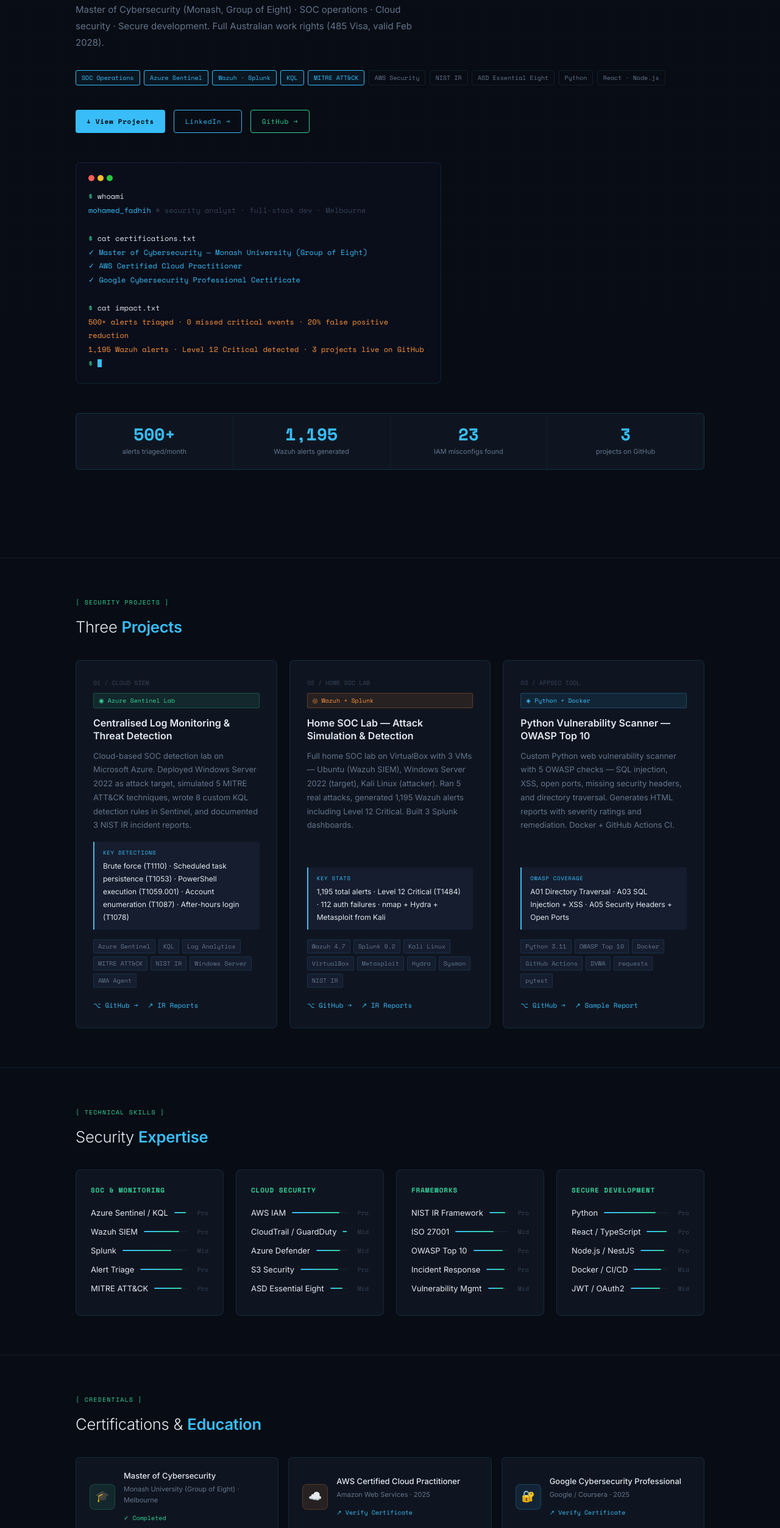
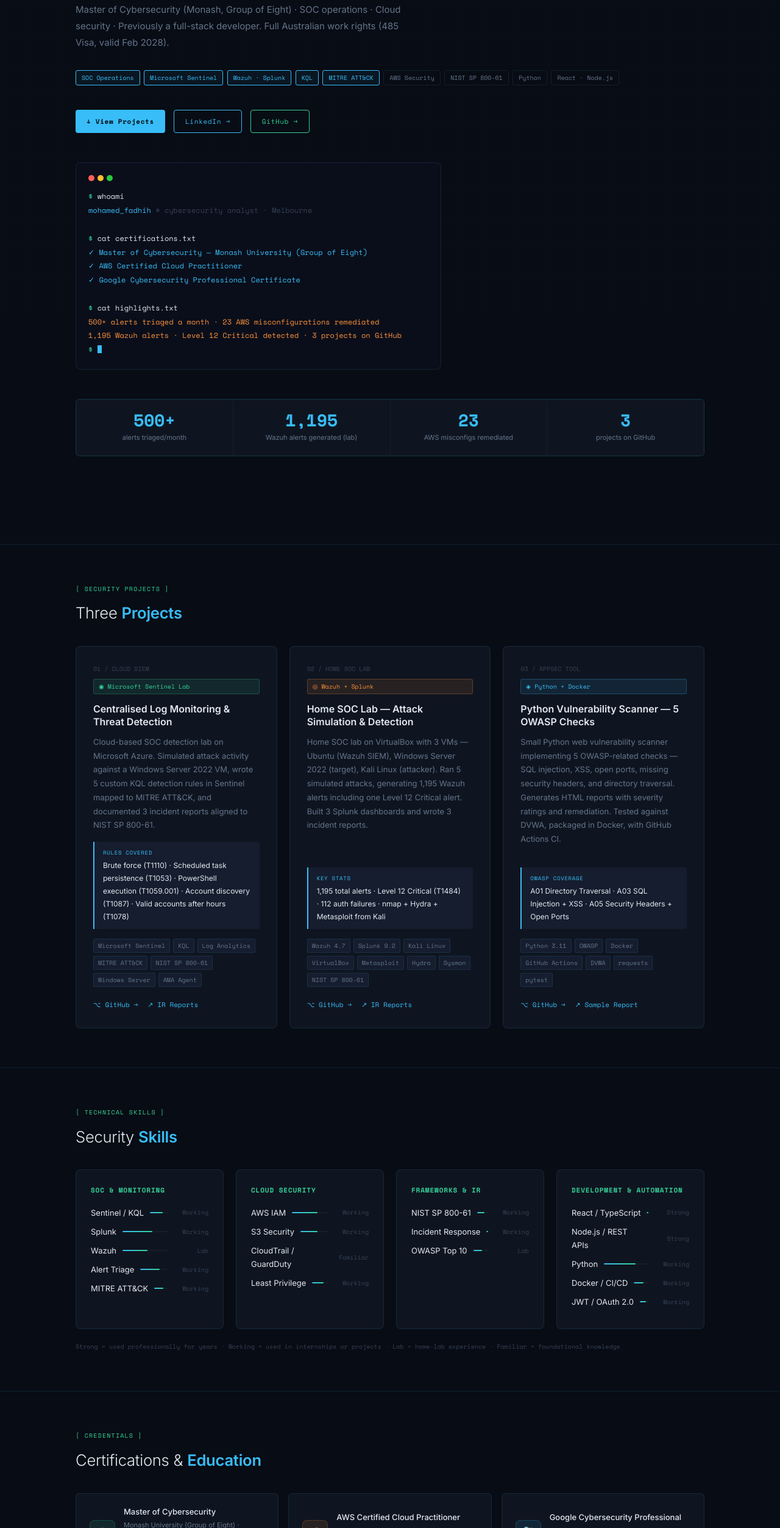
Before and after one commit to mdfadhih/cybersecurity-portfolio, a plain HTML site: page index.html in a window 1280 px wide. Shown: the part 295-2800 px from the top of the page at 61% size. Drawn offline with nearby package versions, Linux system fonts and the light colour scheme.

Commit message:
Update index.html

```diff
--- a/index.html
+++ b/index.html
@@ -109,7 +109,8 @@
 .skill-name{font-size:13px}
 .skill-bar{flex:1;height:2px;background:var(--surface2);margin:0 10px;border-radius:2px;overflow:hidden}
 .skill-fill{height:100%;border-radius:2px;background:linear-gradient(90deg,var(--accent),var(--accent2))}
-.skill-lvl{font-family:var(--mono);font-size:10px;color:var(--dim);min-width:24px;text-align:right}
+.skill-lvl{font-family:var(--mono);font-size:10px;color:var(--dim);min-width:56px;text-align:right}
+.skill-legend{font-family:var(--mono);font-size:10px;color:var(--dim);margin-top:1.25rem}
 
 /* CERTS */
 .certs{display:grid;grid-template-columns:repeat(auto-fit,minmax(260px,1fr));gap:1rem}
@@ -135,6 +136,8 @@
 .tl-role{font-size:14px;font-weight:600;margin-bottom:2px}
 .tl-co{font-size:12px;color:var(--accent);margin-bottom:.625rem}
 .tl-desc{font-size:13px;color:var(--muted);line-height:1.75}
+.tl-desc ul{padding-left:1.1rem}
+.tl-desc li{margin-bottom:.35rem}
 .tl-tags{display:flex;flex-wrap:wrap;gap:4px;margin-top:.625rem}
 .tl-tag{font-family:var(--mono);font-size:10px;padding:2px 6px;border-radius:2px;background:var(--surface2);color:var(--dim);border:1px solid var(--border)}
 
@@ -176,47 +179,46 @@
   <div class="hero-tag">Cybersecurity Portfolio — Melbourne, AU</div>
   <h1>
     <strong>Mohamed Fadhih</strong>
-    <span class="sub">Security & Cloud Engineer · Full Stack Developer</span>
+    <span class="sub">Cybersecurity Analyst · SOC &amp; Cloud Security (early career)</span>
   </h1>
-  <p class="hero-desc">Master of Cybersecurity (Monash, Group of Eight) · SOC operations · Cloud security · Secure development. Full Australian work rights (485 Visa, valid Feb 2028).</p>
+  <p class="hero-desc">Master of Cybersecurity (Monash, Group of Eight) · SOC operations · Cloud security · Previously a full-stack developer. Full Australian work rights (485 Visa, valid Feb 2028).</p>
   <div class="chips">
     <span class="chip on">SOC Operations</span>
-    <span class="chip on">Azure Sentinel</span>
+    <span class="chip on">Microsoft Sentinel</span>
     <span class="chip on">Wazuh · Splunk</span>
     <span class="chip on">KQL</span>
-    <span class="chip on">MITRE ATT&CK</span>
+    <span class="chip on">MITRE ATT&amp;CK</span>
     <span class="chip">AWS Security</span>
-    <span class="chip">NIST IR</span>
-    <span class="chip">ASD Essential Eight</span>
+    <span class="chip">NIST SP 800-61</span>
     <span class="chip">Python</span>
     <span class="chip">React · Node.js</span>
   </div>
   <div class="btns">
     <a href="#projects" class="btn btn-p">↓ View Projects</a>
-    <a href="https://linkedin.com/in/fadhih" target="_blank" class="btn btn-o">LinkedIn →</a>
+    <a href="https://www.linkedin.com/in/fadhih" target="_blank" class="btn btn-o">LinkedIn →</a>
     <a href="https://github.com/mdfadhih" target="_blank" class="btn btn-g">GitHub →</a>
   </div>
 
   <div class="terminal">
     <div class="t-header"><div class="td tr"></div><div class="td ty"></div><div class="td tg"></div></div>
     <div class="t-line"><span class="p">$</span> <span class="c">whoami</span></div>
-    <div class="t-line"><span class="o">mohamed_fadhih</span> <span style="color:var(--dim)"># security analyst · full-stack dev · Melbourne</span></div>
+    <div class="t-line"><span class="o">mohamed_fadhih</span> <span style="color:var(--dim)"># cybersecurity analyst · Melbourne</span></div>
     <div class="t-line">&nbsp;</div>
     <div class="t-line"><span class="p">$</span> <span class="c">cat certifications.txt</span></div>
     <div class="t-line"><span class="o">✓ Master of Cybersecurity — Monash University (Group of Eight)</span></div>
     <div class="t-line"><span class="o">✓ AWS Certified Cloud Practitioner</span></div>
     <div class="t-line"><span class="o">✓ Google Cybersecurity Professional Certificate</span></div>
     <div class="t-line">&nbsp;</div>
-    <div class="t-line"><span class="p">$</span> <span class="c">cat impact.txt</span></div>
-    <div class="t-line"><span class="h">500+ alerts triaged · 0 missed critical events · 20% false positive reduction</span></div>
-    <div class="t-line"><span class="h">1,195 Wazuh alerts · Level 12 Critical detected · 3 projects live on GitHub</span></div>
+    <div class="t-line"><span class="p">$</span> <span class="c">cat highlights.txt</span></div>
+    <div class="t-line"><span class="h">500+ alerts triaged a month · 23 AWS misconfigurations remediated</span></div>
+    <div class="t-line"><span class="h">1,195 Wazuh alerts · Level 12 Critical detected · 3 projects on GitHub</span></div>
     <div class="t-line"><span class="p">$ </span><span class="cursor"></span></div>
   </div>
 
   <div class="metrics">
     <div class="metric"><span class="n">500+</span><div class="l">alerts triaged/month</div></div>
-    <div class="metric"><span class="n">1,195</span><div class="l">Wazuh alerts generated</div></div>
-    <div class="metric"><span class="n">23</span><div class="l">IAM misconfigs found</div></div>
+    <div class="metric"><span class="n">1,195</span><div class="l">Wazuh alerts generated (lab)</div></div>
+    <div class="metric"><span class="n">23</span><div class="l">AWS misconfigs remediated</div></div>
     <div class="metric"><span class="n">3</span><div class="l">projects on GitHub</div></div>
   </div>
 </div>
@@ -234,19 +236,19 @@
 
     <div class="card">
       <div class="card-num">01 / CLOUD SIEM</div>
-      <span class="badge b-soc">◉ Azure Sentinel Lab</span>
-      <h3>Centralised Log Monitoring & Threat Detection</h3>
-      <p>Cloud-based SOC detection lab on Microsoft Azure. Deployed Windows Server 2022 as attack target, simulated 5 MITRE ATT&CK techniques, wrote 8 custom KQL detection rules in Sentinel, and documented 3 NIST IR incident reports.</p>
+      <span class="badge b-soc">◉ Microsoft Sentinel Lab</span>
+      <h3>Centralised Log Monitoring &amp; Threat Detection</h3>
+      <p>Cloud-based SOC detection lab on Microsoft Azure. Simulated attack activity against a Windows Server 2022 VM, wrote 5 custom KQL detection rules in Sentinel mapped to MITRE ATT&amp;CK, and documented 3 incident reports aligned to NIST SP 800-61.</p>
       <div class="impact">
-        <div class="il">KEY DETECTIONS</div>
-        <p>Brute force (T1110) · Scheduled task persistence (T1053) · PowerShell execution (T1059.001) · Account enumeration (T1087) · After-hours login (T1078)</p>
+        <div class="il">RULES COVERED</div>
+        <p>Brute force (T1110) · Scheduled task persistence (T1053) · PowerShell execution (T1059.001) · Account discovery (T1087) · Valid accounts after hours (T1078)</p>
       </div>
       <div class="tags">
-        <span class="tag">Azure Sentinel</span>
+        <span class="tag">Microsoft Sentinel</span>
         <span class="tag">KQL</span>
         <span class="tag">Log Analytics</span>
-        <span class="tag">MITRE ATT&CK</span>
-        <span class="tag">NIST IR</span>
+        <span class="tag">MITRE ATT&amp;CK</span>
+        <span class="tag">NIST SP 800-61</span>
         <span class="tag">Windows Server</span>
         <span class="tag">AMA Agent</span>
       </div>
@@ -259,8 +261,8 @@
     <div class="card">
       <div class="card-num">02 / HOME SOC LAB</div>
       <span class="badge b-lab">◎ Wazuh + Splunk</span>
-      <h3>Home SOC Lab — Attack Simulation & Detection</h3>
-      <p>Full home SOC lab on VirtualBox with 3 VMs — Ubuntu (Wazuh SIEM), Windows Server 2022 (target), Kali Linux (attacker). Ran 5 real attacks, generated 1,195 Wazuh alerts including Level 12 Critical. Built 3 Splunk dashboards.</p>
+      <h3>Home SOC Lab — Attack Simulation &amp; Detection</h3>
+      <p>Home SOC lab on VirtualBox with 3 VMs — Ubuntu (Wazuh SIEM), Windows Server 2022 (target), Kali Linux (attacker). Ran 5 simulated attacks, generating 1,195 Wazuh alerts including one Level 12 Critical alert. Built 3 Splunk dashboards and wrote 3 incident reports.</p>
       <div class="impact">
         <div class="il">KEY STATS</div>
         <p>1,195 total alerts · Level 12 Critical (T1484) · 112 auth failures · nmap + Hydra + Metasploit from Kali</p>
@@ -273,7 +275,7 @@
         <span class="tag">Metasploit</span>
         <span class="tag">Hydra</span>
         <span class="tag">Sysmon</span>
-        <span class="tag">NIST IR</span>
+        <span class="tag">NIST SP 800-61</span>
       </div>
       <div class="card-links">
         <a href="https://github.com/mdfadhih/home-soc-lab" target="_blank" class="clink">⌥ GitHub →</a>
@@ -284,15 +286,15 @@
     <div class="card">
       <div class="card-num">03 / APPSEC TOOL</div>
       <span class="badge b-py">◈ Python + Docker</span>
-      <h3>Python Vulnerability Scanner — OWASP Top 10</h3>
-      <p>Custom Python web vulnerability scanner with 5 OWASP checks — SQL injection, XSS, open ports, missing security headers, and directory traversal. Generates HTML reports with severity ratings and remediation. Docker + GitHub Actions CI.</p>
+      <h3>Python Vulnerability Scanner — 5 OWASP Checks</h3>
+      <p>Small Python web vulnerability scanner implementing 5 OWASP-related checks — SQL injection, XSS, open ports, missing security headers, and directory traversal. Generates HTML reports with severity ratings and remediation. Tested against DVWA, packaged in Docker, with GitHub Actions CI.</p>
       <div class="impact">
         <div class="il">OWASP COVERAGE</div>
         <p>A01 Directory Traversal · A03 SQL Injection + XSS · A05 Security Headers + Open Ports</p>
       </div>
       <div class="tags">
         <span class="tag">Python 3.11</span>
-        <span class="tag">OWASP Top 10</span>
+        <span class="tag">OWASP</span>
         <span class="tag">Docker</span>
         <span class="tag">GitHub Actions</span>
         <span class="tag">DVWA</span>
@@ -315,41 +317,39 @@
 <section id="skills">
 <div class="container">
   <div class="s-tag">Technical Skills</div>
-  <h2 class="s-title">Security <strong>Expertise</strong></h2>
+  <h2 class="s-title">Security <strong>Skills</strong></h2>
   <div class="skills-grid">
     <div class="skill-card">
-      <h3>SOC & Monitoring</h3>
-      <div class="skill-item"><span class="skill-name">Azure Sentinel / KQL</span><div class="skill-bar"><div class="skill-fill" style="width:85%"></div></div><span class="skill-lvl">Pro</span></div>
-      <div class="skill-item"><span class="skill-name">Wazuh SIEM</span><div class="skill-bar"><div class="skill-fill" style="width:80%"></div></div><span class="skill-lvl">Pro</span></div>
-      <div class="skill-item"><span class="skill-name">Splunk</span><div class="skill-bar"><div class="skill-fill" style="width:75%"></div></div><span class="skill-lvl">Mid</span></div>
-      <div class="skill-item"><span class="skill-name">Alert Triage</span><div class="skill-bar"><div class="skill-fill" style="width:88%"></div></div><span class="skill-lvl">Pro</span></div>
-      <div class="skill-item"><span class="skill-name">MITRE ATT&CK</span><div class="skill-bar"><div class="skill-fill" style="width:82%"></div></div><span class="skill-lvl">Pro</span></div>
+      <h3>SOC &amp; Monitoring</h3>
+      <div class="skill-item"><span class="skill-name">Sentinel / KQL</span><div class="skill-bar"><div class="skill-fill" style="width:70%"></div></div><span class="skill-lvl">Working</span></div>
+      <div class="skill-item"><span class="skill-name">Splunk</span><div class="skill-bar"><div class="skill-fill" style="width:65%"></div></div><span class="skill-lvl">Working</span></div>
+      <div class="skill-item"><span class="skill-name">Wazuh</span><div class="skill-bar"><div class="skill-fill" style="width:55%"></div></div><span class="skill-lvl">Lab</span></div>
+      <div class="skill-item"><span class="skill-name">Alert Triage</span><div class="skill-bar"><div class="skill-fill" style="width:70%"></div></div><span class="skill-lvl">Working</span></div>
+      <div class="skill-item"><span class="skill-name">MITRE ATT&amp;CK</span><div class="skill-bar"><div class="skill-fill" style="width:65%"></div></div><span class="skill-lvl">Working</span></div>
     </div>
     <div class="skill-card">
       <h3>Cloud Security</h3>
-      <div class="skill-item"><span class="skill-name">AWS IAM</span><div class="skill-bar"><div class="skill-fill" style="width:85%"></div></div><span class="skill-lvl">Pro</span></div>
-      <div class="skill-item"><span class="skill-name">CloudTrail / GuardDuty</span><div class="skill-bar"><div class="skill-fill" style="width:78%"></div></div><span class="skill-lvl">Mid</span></div>
-      <div class="skill-item"><span class="skill-name">Azure Defender</span><div class="skill-bar"><div class="skill-fill" style="width:75%"></div></div><span class="skill-lvl">Mid</span></div>
-      <div class="skill-item"><span class="skill-name">S3 Security</span><div class="skill-bar"><div class="skill-fill" style="width:80%"></div></div><span class="skill-lvl">Pro</span></div>
-      <div class="skill-item"><span class="skill-name">ASD Essential Eight</span><div class="skill-bar"><div class="skill-fill" style="width:70%"></div></div><span class="skill-lvl">Mid</span></div>
+      <div class="skill-item"><span class="skill-name">AWS IAM</span><div class="skill-bar"><div class="skill-fill" style="width:70%"></div></div><span class="skill-lvl">Working</span></div>
+      <div class="skill-item"><span class="skill-name">S3 Security</span><div class="skill-bar"><div class="skill-fill" style="width:60%"></div></div><span class="skill-lvl">Working</span></div>
+      <div class="skill-item"><span class="skill-name">CloudTrail / GuardDuty</span><div class="skill-bar"><div class="skill-fill" style="width:45%"></div></div><span class="skill-lvl">Familiar</span></div>
+      <div class="skill-item"><span class="skill-name">Least Privilege</span><div class="skill-bar"><div class="skill-fill" style="width:70%"></div></div><span class="skill-lvl">Working</span></div>
     </div>
     <div class="skill-card">
-      <h3>Frameworks</h3>
-      <div class="skill-item"><span class="skill-name">NIST IR Framework</span><div class="skill-bar"><div class="skill-fill" style="width:85%"></div></div><span class="skill-lvl">Pro</span></div>
-      <div class="skill-item"><span class="skill-name">ISO 27001</span><div class="skill-bar"><div class="skill-fill" style="width:72%"></div></div><span class="skill-lvl">Mid</span></div>
-      <div class="skill-item"><span class="skill-name">OWASP Top 10</span><div class="skill-bar"><div class="skill-fill" style="width:85%"></div></div><span class="skill-lvl">Pro</span></div>
-      <div class="skill-item"><span class="skill-name">Incident Response</span><div class="skill-bar"><div class="skill-fill" style="width:82%"></div></div><span class="skill-lvl">Pro</span></div>
-      <div class="skill-item"><span class="skill-name">Vulnerability Mgmt</span><div class="skill-bar"><div class="skill-fill" style="width:75%"></div></div><span class="skill-lvl">Mid</span></div>
+      <h3>Frameworks &amp; IR</h3>
+      <div class="skill-item"><span class="skill-name">NIST SP 800-61</span><div class="skill-bar"><div class="skill-fill" style="width:65%"></div></div><span class="skill-lvl">Working</span></div>
+      <div class="skill-item"><span class="skill-name">Incident Response</span><div class="skill-bar"><div class="skill-fill" style="width:65%"></div></div><span class="skill-lvl">Working</span></div>
+      <div class="skill-item"><span class="skill-name">OWASP Top 10</span><div class="skill-bar"><div class="skill-fill" style="width:55%"></div></div><span class="skill-lvl">Lab</span></div>
     </div>
     <div class="skill-card">
-      <h3>Secure Development</h3>
-      <div class="skill-item"><span class="skill-name">Python</span><div class="skill-bar"><div class="skill-fill" style="width:80%"></div></div><span class="skill-lvl">Pro</span></div>
-      <div class="skill-item"><span class="skill-name">React / TypeScript</span><div class="skill-bar"><div class="skill-fill" style="width:92%"></div></div><span class="skill-lvl">Pro</span></div>
-      <div class="skill-item"><span class="skill-name">Node.js / NestJS</span><div class="skill-bar"><div class="skill-fill" style="width:85%"></div></div><span class="skill-lvl">Pro</span></div>
-      <div class="skill-item"><span class="skill-name">Docker / CI/CD</span><div class="skill-bar"><div class="skill-fill" style="width:78%"></div></div><span class="skill-lvl">Mid</span></div>
-      <div class="skill-item"><span class="skill-name">JWT / OAuth2</span><div class="skill-bar"><div class="skill-fill" style="width:78%"></div></div><span class="skill-lvl">Mid</span></div>
+      <h3>Development &amp; Automation</h3>
+      <div class="skill-item"><span class="skill-name">React / TypeScript</span><div class="skill-bar"><div class="skill-fill" style="width:85%"></div></div><span class="skill-lvl">Strong</span></div>
+      <div class="skill-item"><span class="skill-name">Node.js / REST APIs</span><div class="skill-bar"><div class="skill-fill" style="width:85%"></div></div><span class="skill-lvl">Strong</span></div>
+      <div class="skill-item"><span class="skill-name">Python</span><div class="skill-bar"><div class="skill-fill" style="width:70%"></div></div><span class="skill-lvl">Working</span></div>
+      <div class="skill-item"><span class="skill-name">Docker / CI/CD</span><div class="skill-bar"><div class="skill-fill" style="width:65%"></div></div><span class="skill-lvl">Working</span></div>
+      <div class="skill-item"><span class="skill-name">JWT / OAuth 2.0</span><div class="skill-bar"><div class="skill-fill" style="width:70%"></div></div><span class="skill-lvl">Working</span></div>
     </div>
   </div>
+  <p class="skill-legend">Strong = used professionally for years · Working = used in internships or projects · Lab = home-lab experience · Familiar = foundational knowledge</p>
 </div>
 </section>
 
@@ -359,7 +359,7 @@
 <section>
 <div class="container">
   <div class="s-tag">Credentials</div>
-  <h2 class="s-title">Certifications & <strong>Education</strong></h2>
+  <h2 class="s-title">Certifications &amp; <strong>Education</strong></h2>
   <div class="certs">
     <div class="cert">
       <div class="cert-icon ci-m">🎓</div>
@@ -403,36 +403,69 @@
 <section id="experience">
 <div class="container">
   <div class="s-tag">Work History</div>
-  <h2 class="s-title">Security <strong>Experience</strong></h2>
+  <h2 class="s-title">Professional <strong>Experience</strong></h2>
   <div class="tl">
     <div class="tl-item">
       <div class="tl-dot"></div>
-      <div class="tl-meta">Sep 2025 – Dec 2025 · Singapore (Remote)</div>
-      <div class="tl-role">Cloud & Security Operations Intern</div>
+      <div class="tl-meta">Sep 2025 – Dec 2025 · Singapore (Remote internship)</div>
+      <div class="tl-role">Cloud &amp; Security Operations Intern</div>
       <div class="tl-co">Digillium Pte Ltd</div>
-      <div class="tl-desc">Monitored 500+ monthly production alerts via Azure Sentinel and Splunk — achieving zero missed critical events. Investigated 40+ high-severity incidents using NIST IR Framework, reducing MTTR by 25%. Cut alert false positive rate by 20% by refining Sentinel correlation rules.</div>
+      <div class="tl-desc">
+        <ul>
+          <li>Triaged 500+ security alerts a month in Microsoft Sentinel and Splunk, escalating those needing action with documented findings.</li>
+          <li>Investigated 40+ high-severity incidents using alert and log data, recording findings, escalation details and response steps.</li>
+          <li>Worked with incident response playbooks aligned with NIST SP 800-61.</li>
+        </ul>
+      </div>
       <div class="tl-tags">
-        <span class="tl-tag">Azure Sentinel</span><span class="tl-tag">Splunk</span><span class="tl-tag">KQL</span><span class="tl-tag">NIST IR</span><span class="tl-tag">24/7 SOC</span>
+        <span class="tl-tag">Microsoft Sentinel</span><span class="tl-tag">Splunk</span><span class="tl-tag">Alert Triage</span><span class="tl-tag">NIST SP 800-61</span>
       </div>
     </div>
     <div class="tl-item">
       <div class="tl-dot"></div>
-      <div class="tl-meta">Jan 2025 – Jul 2025 · Singapore (Remote)</div>
-      <div class="tl-role">AWS Cloud & Infrastructure Intern</div>
-      <div class="tl-co">Whizzstar Pte Ltd</div>
-      <div class="tl-desc">Audited 200+ AWS IAM policies — identifying 23 critical misconfigurations. Improved cloud compliance by 30% through ISO 27001 and ASD Essential Eight remediation. Maintained 100% alert coverage across AWS and Azure environments.</div>
+      <div class="tl-meta">Jan 2025 – Jul 2025 · Singapore (Remote internship)</div>
+      <div class="tl-role">AWS Cloud &amp; Infrastructure Intern</div>
+      <div class="tl-co">Whizzstar</div>
+      <div class="tl-desc">
+        <ul>
+          <li>Audited 200+ AWS IAM policies for excessive permissions, supporting a move towards least privilege.</li>
+          <li>Identified and remediated 23 critical security misconfigurations in AWS.</li>
+          <li>Wrote Python scripts to automate cloud compliance and security checks.</li>
+        </ul>
+      </div>
       <div class="tl-tags">
-        <span class="tl-tag">AWS IAM</span><span class="tl-tag">CloudTrail</span><span class="tl-tag">GuardDuty</span><span class="tl-tag">ISO 27001</span><span class="tl-tag">ASD E8</span>
+        <span class="tl-tag">AWS IAM</span><span class="tl-tag">Least Privilege</span><span class="tl-tag">Python</span>
       </div>
     </div>
     <div class="tl-item">
       <div class="tl-dot"></div>
       <div class="tl-meta">Jul 2023 – Jun 2024 · Melbourne · Hybrid</div>
-      <div class="tl-role">Software Developer</div>
+      <div class="tl-role">Casual Research Assistant (Software Development)</div>
       <div class="tl-co">Monash University</div>
-      <div class="tl-desc">Built full-stack Next.js production application serving 5,000+ monthly users. Lifted Lighthouse score from 62 to 97. Cut API response time by 75% through query optimisation. Established CI/CD with GitHub Actions and Docker.</div>
+      <div class="tl-desc">
+        <ul>
+          <li>Implemented JWT/OAuth 2.0 authentication and role-based access control across 15+ REST API integrations.</li>
+          <li>Built a GitHub Actions and Docker CI/CD pipeline with 85% test coverage, reducing deployment failures by 30%.</li>
+          <li>Raised Lighthouse performance from 62 to 97 and cut average response time from 800ms to 200ms.</li>
+        </ul>
+      </div>
       <div class="tl-tags">
-        <span class="tl-tag">React</span><span class="tl-tag">Next.js</span><span class="tl-tag">Node.js</span><span class="tl-tag">AWS</span><span class="tl-tag">Docker</span>
+        <span class="tl-tag">JWT / OAuth 2.0</span><span class="tl-tag">RBAC</span><span class="tl-tag">GitHub Actions</span><span class="tl-tag">Docker</span>
+      </div>
+    </div>
+    <div class="tl-item">
+      <div class="tl-dot"></div>
+      <div class="tl-meta">Nov 2020 – Feb 2023 · Chennai, India</div>
+      <div class="tl-role">Full Stack Developer</div>
+      <div class="tl-co">GrandBiz IT Solutions</div>
+      <div class="tl-desc">
+        <ul>
+          <li>Supported 8 production applications (10,000+ daily requests), cutting defects by 30% through Sentry error tracking and root-cause debugging.</li>
+          <li>Reduced latency from 3.2s to 0.4s by redesigning the REST API structure and adding frontend pagination.</li>
+        </ul>
+      </div>
+      <div class="tl-tags">
+        <span class="tl-tag">React</span><span class="tl-tag">TypeScript</span><span class="tl-tag">REST APIs</span><span class="tl-tag">Sentry</span>
       </div>
     </div>
   </div>
@@ -446,12 +479,12 @@
 <div class="container">
   <div class="contact-box">
     <div style="font-family:var(--mono);font-size:10px;color:var(--accent2);letter-spacing:.1em;margin-bottom:.875rem">[ OPEN TO OPPORTUNITIES ]</div>
-    <h2>Ready for <strong style="color:var(--accent)">Day One</strong></h2>
-    <p>Full Australian work rights (485 Visa, valid Feb 2028) · Melbourne-based · Available immediately<br>Targeting: SOC Analyst · Security Analyst · Cloud Security Engineer · AppSec roles in Australia</p>
+    <h2>Looking for my <strong style="color:var(--accent)">first SOC role</strong></h2>
+    <p>Full Australian work rights (485 Visa, valid Feb 2028) · Melbourne-based<br>Targeting: SOC Analyst · Security Analyst · Cloud Security roles in Australia</p>
     <div class="contact-links">
       <a href="mailto:mdfadhih377@gmail.com" class="contact-link">✉ mdfadhih377@gmail.com</a>
       <a href="tel:0477126767" class="contact-link">📱 0477 126 767</a>
-      <a href="https://linkedin.com/in/fadhih" target="_blank" class="contact-link">in LinkedIn</a>
+      <a href="https://www.linkedin.com/in/fadhih" target="_blank" class="contact-link">in LinkedIn</a>
       <a href="https://github.com/mdfadhih" target="_blank" class="contact-link">⌥ GitHub</a>
       <a href="https://my-portfolio-seven-tawny-79.vercel.app/" target="_blank" class="contact-link">↗ Dev Portfolio</a>
     </div>
```
